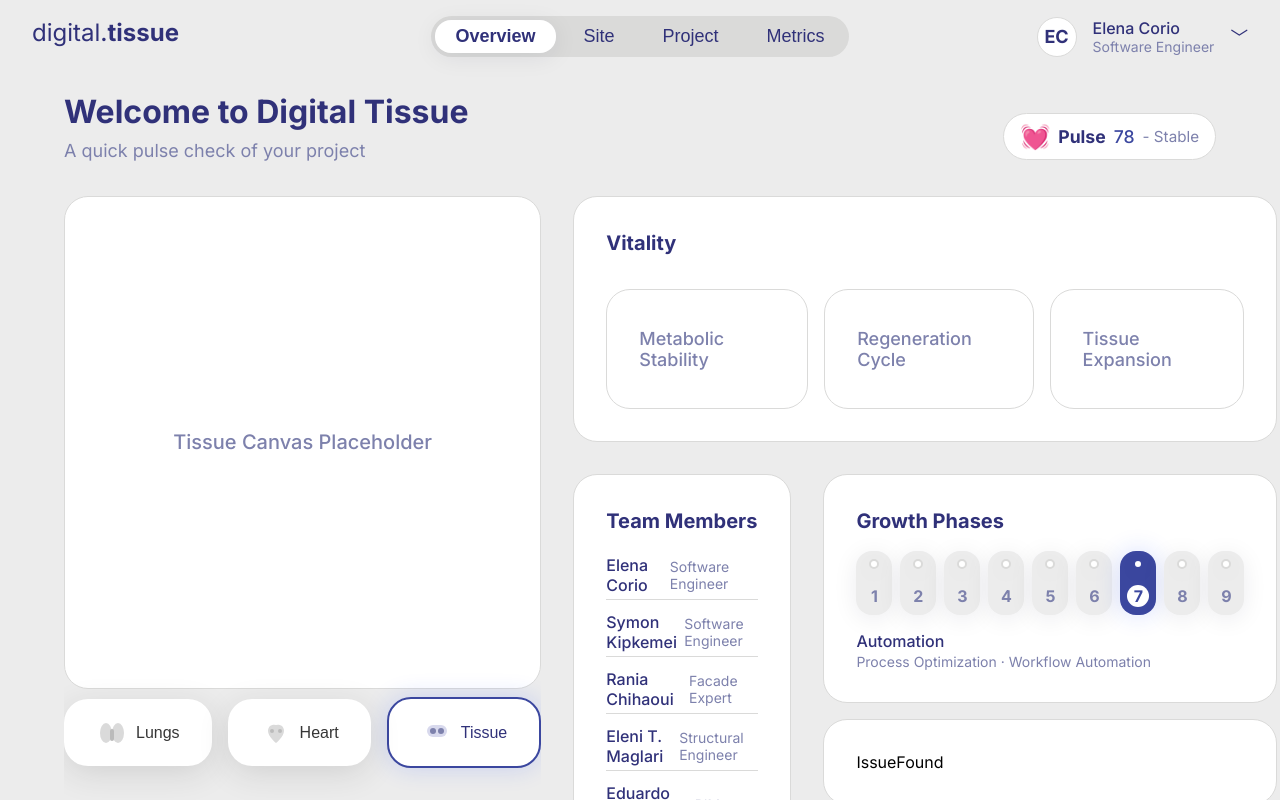
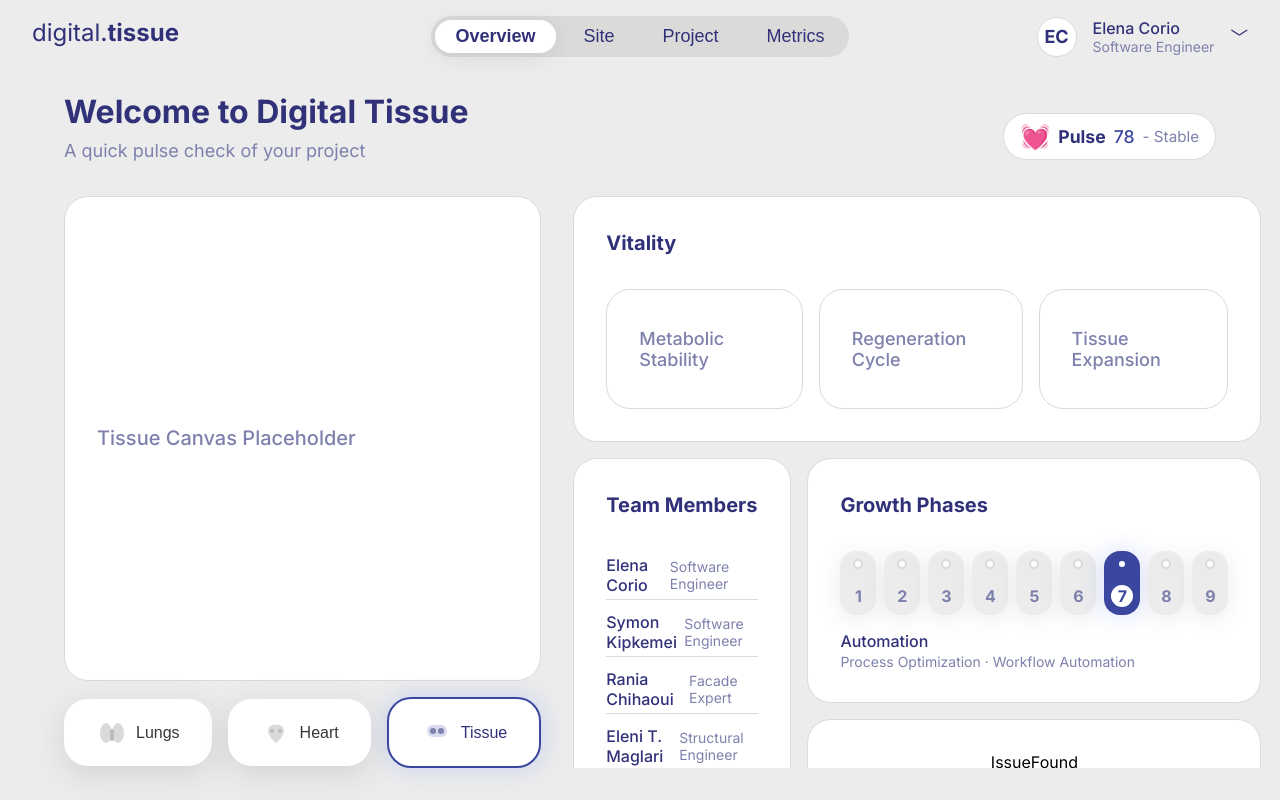
Before and after one commit to elena-corio/digital-tissue-dashboard, a Vue app in the folder frontend/: page / in a window 1280 px wide. Built offline with nearby package versions, Linux system fonts and the light colour scheme.

Commit message:
Make right column and its cards flexible / adaptive. Reduce gap from large to mid

```diff
--- a/frontend/src/components/GrowthCycles.vue
+++ b/frontend/src/components/GrowthCycles.vue
@@ -29,10 +29,14 @@ function selectNail(idx) {
 </script>
 
 <style scoped>
+.growth-cycles {
+  flex: 1.5 1 0%;
+  min-height: auto;
+}
 .growth-nails {
   display: flex;
   gap: var(--space-sm);
-  margin-top: var(--space-md);
+  margin-top: var(--space-lg);
   justify-content: center;
 }
 .growth-nail {
--- a/frontend/src/components/IssueFound.vue
+++ b/frontend/src/components/IssueFound.vue
@@ -3,3 +3,12 @@
 </template>
 <script setup>
 </script>
+
+<style scoped>
+.issue-found {
+  width: 100%;
+  flex: 1 1 0%;
+  display: flex;
+  justify-content: center;
+}
+</style>
--- a/frontend/src/components/TeamList.vue
+++ b/frontend/src/components/TeamList.vue
@@ -1,5 +1,5 @@
 <template>
-  <div class="team-card card team-list-margin team-list-bottom-space">
+  <div class="team-card card">
     <div class="card-title">{{ uitext.TEAM.title }}</div>
     <ul class="team-list">
       <li v-for="member in uitext.TEAM.members" :key="member.name" class="team-list-item">
@@ -15,6 +15,12 @@ import * as uitext from '../uitext.js'
 </script>
 
 <style scoped>
+.team-card {
+  display: flex;
+  flex-direction: column;
+flex: 1 1 0%;
+  min-height: auto;}
+
 .team-list {
   list-style: none;
   margin: 0;
@@ -22,6 +28,7 @@ import * as uitext from '../uitext.js'
   display: flex;
   flex-direction: column;
   gap: var(--space-sm);
+
 }
 .team-list-item {
   display: flex;
@@ -30,6 +37,7 @@ import * as uitext from '../uitext.js'
   padding: var(--space-xs) 0;
   border-bottom: 1px solid var(--grey-100);
   font-size: var(--font-size-body);
+
 }
 .team-list-item:last-child {
   border-bottom: none;
--- a/frontend/src/components/TissueCanvas.vue
+++ b/frontend/src/components/TissueCanvas.vue
@@ -13,7 +13,7 @@
   flex: 1 1 0%;
   display: flex;
   align-items: center;
-  justify-content: center;
+
 }
 .tissue-label {
   color: var(--navy-50);
--- a/frontend/src/views/DashboardView.vue
+++ b/frontend/src/views/DashboardView.vue
@@ -82,7 +82,7 @@ import * as uitext from '../uitext.js'
 .dashboard-status-indicator {
   display: flex;
   align-items: center;
-  margin-bottom: 4px;
+  margin-bottom: var(--space-xs);
   margin-left: auto;
 }
 .dashboard-main {
@@ -99,8 +99,8 @@ import * as uitext from '../uitext.js'
   display: flex;
   flex-direction: column;
   flex: 2 2 0%;
-  min-height: 0;
-}
+    min-height: 0;
+  }
 .dashboard-right.dashboard-col {
   display: flex;
   flex-direction: column;
@@ -110,48 +110,50 @@ import * as uitext from '../uitext.js'
 .dashboard-left-stack {
   display: flex;
   flex-direction: column;
-  height: 100%;
-  overflow: hidden;
+ flex: 1 1 0%;
+  min-height: 0;
 }
 .dashboard-right-stack {
   display: flex;
   flex-direction: column;
   flex: 1 1 0%;
   min-height: 0;
-  gap: var(--space-lg);
+  gap: var(--space-md);
 }
 .dashboard-vitality-wrapper {
   display: flex;
+   flex: 0 0 auto;
   flex-direction: column;
-  justify-content: flex-start;
+  min-height: 0;
 }
 .dashboard-team-growth-wrapper {
   display: flex;
   flex: 1 1 0%;
-  gap: var(--space-lg);
-  height: 100%;
-  align-items: flex-start;
+  gap: var(--space-md);
+  min-height: 0;
+  overflow: hidden;
+   margin-bottom: var(--space-lg);
 }
 .dashboard-team-growth-left {
   flex: 1 1 0%;
   display: flex;
   flex-direction: column;
-  height: 100%;
+  min-height: 0;
 }
 .dashboard-team-growth-right {
   flex: 1 1 0%;
   display: flex;
   flex-direction: column;
   gap: var(--space-md);
+  min-height: 0;
 }
-.dashboard-organs {
-  margin-top: var(--space-sm);
-  margin-bottom: var(--space-lg);
-}
+
 .tissue-organ-wrapper {
   display: flex;
   flex-direction: column;
   flex: 1 1 0%;
   min-height: 0;
+ gap: var(--space-md);
+   margin-bottom: var(--space-lg);
 }
 </style>
```
